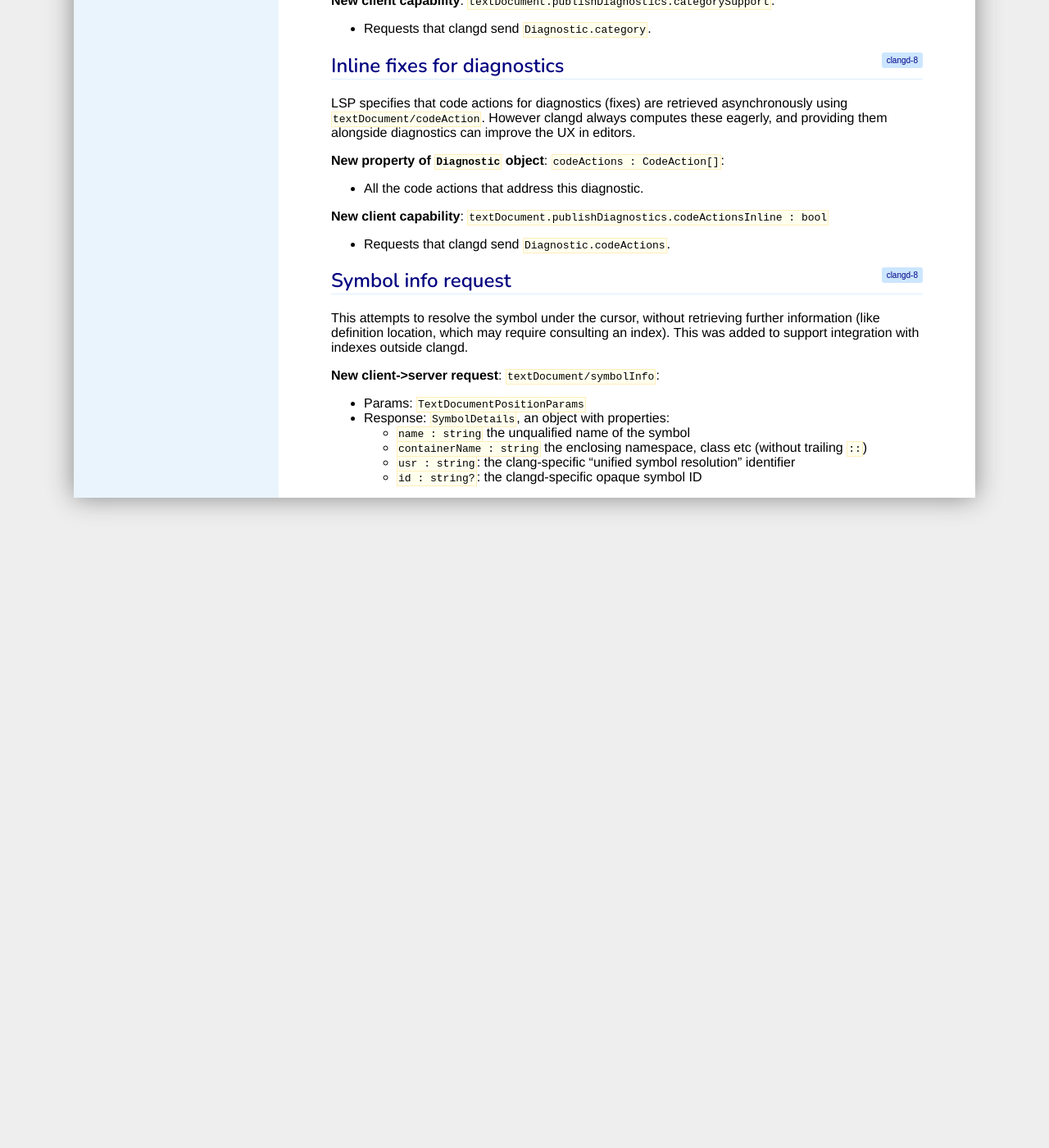
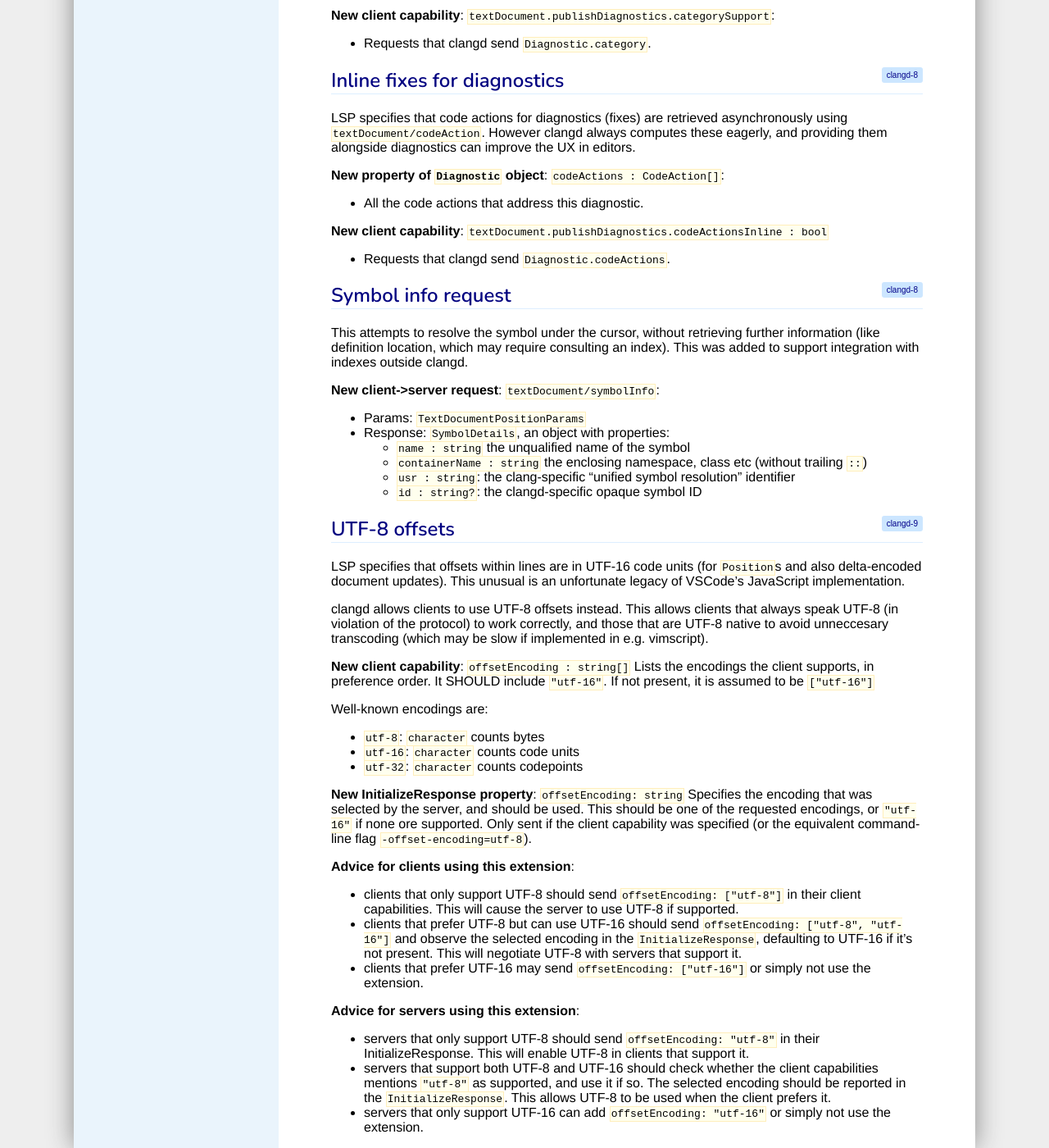
Before and after one commit to llvm/clangd-www, a Jekyll site: the page built from extensions.md, in a window 1280 px wide and 1400 px high, scrolled down 1998 px. Shown: the whole window at 82% size. Built offline with Jekyll 4.4.1, drawn with Linux system fonts in a browser that asks for light colours; our own code applies the rules of GitHub Pages for plain Markdown files.

Commit message:
Document UTF-8 extension to be landed shortly.

```diff
--- a/extensions.md
+++ b/extensions.md
@@ -129,3 +129,38 @@ index). This was added to support integration with indexes outside clangd.
      trailing `::`)
    - `usr : string`: the clang-specific "unified symbol resolution" identifier
    - `id : string?`: the clangd-specific opaque symbol ID
+
+## UTF-8 offsets
+{:.v9}
+
+LSP specifies that offsets within lines are in UTF-16 code units (for `Position`s and also delta-encoded document updates).
+This unusual is an unfortunate legacy of VSCode's JavaScript implementation.
+
+clangd allows clients to use UTF-8 offsets instead. This allows clients that always speak UTF-8 (in violation of the protocol) to work correctly, and those that are UTF-8 native to avoid unneccesary transcoding (which may be slow if implemented in e.g. vimscript).
+
+**New client capability**: `offsetEncoding : string[]`
+  Lists the encodings the client supports, in preference order. It SHOULD include `"utf-16"`. If not present, it is assumed to be `["utf-16"]`
+
+  Well-known encodings are:
+  - `utf-8`: `character` counts bytes
+  - `utf-16`: `character` counts code units
+  - `utf-32`: `character` counts codepoints
+
+**New InitializeResponse property**: `offsetEncoding: string`
+  Specifies the encoding that was selected by the server, and should be used.
+  This should be one of the requested encodings, or `"utf-16"` if none ore supported.
+  Only sent if the client capability was specified (or the equivalent command-line flag `-offset-encoding=utf-8`).
+
+**Advice for clients using this extension**:
+  - clients that only support UTF-8 should send `offsetEncoding: ["utf-8"]` in their client capabilities.
+    This will cause the server to use UTF-8 if supported.
+  - clients that prefer UTF-8 but can use UTF-16 should send `offsetEncoding: ["utf-8", "utf-16"]` and observe the selected encoding in the `InitializeResponse`, defaulting to UTF-16 if it's not present.
+    This will negotiate UTF-8 with servers that support it.
+  - clients that prefer UTF-16 may send `offsetEncoding: ["utf-16"]` or simply not use the extension.
+
+**Advice for servers using this extension**:
+  - servers that only support UTF-8 should send `offsetEncoding: "utf-8"` in their InitializeResponse.
+    This will enable UTF-8 in clients that support it.
+  - servers that support both UTF-8 and UTF-16 should check whether the client capabilities mentions `"utf-8"` as supported, and use it if so. The selected encoding should be reported in the `InitializeResponse`.
+    This allows UTF-8 to be used when the client prefers it.
+  - servers that only support UTF-16 can add `offsetEncoding: "utf-16"` or simply not use the extension.
```
